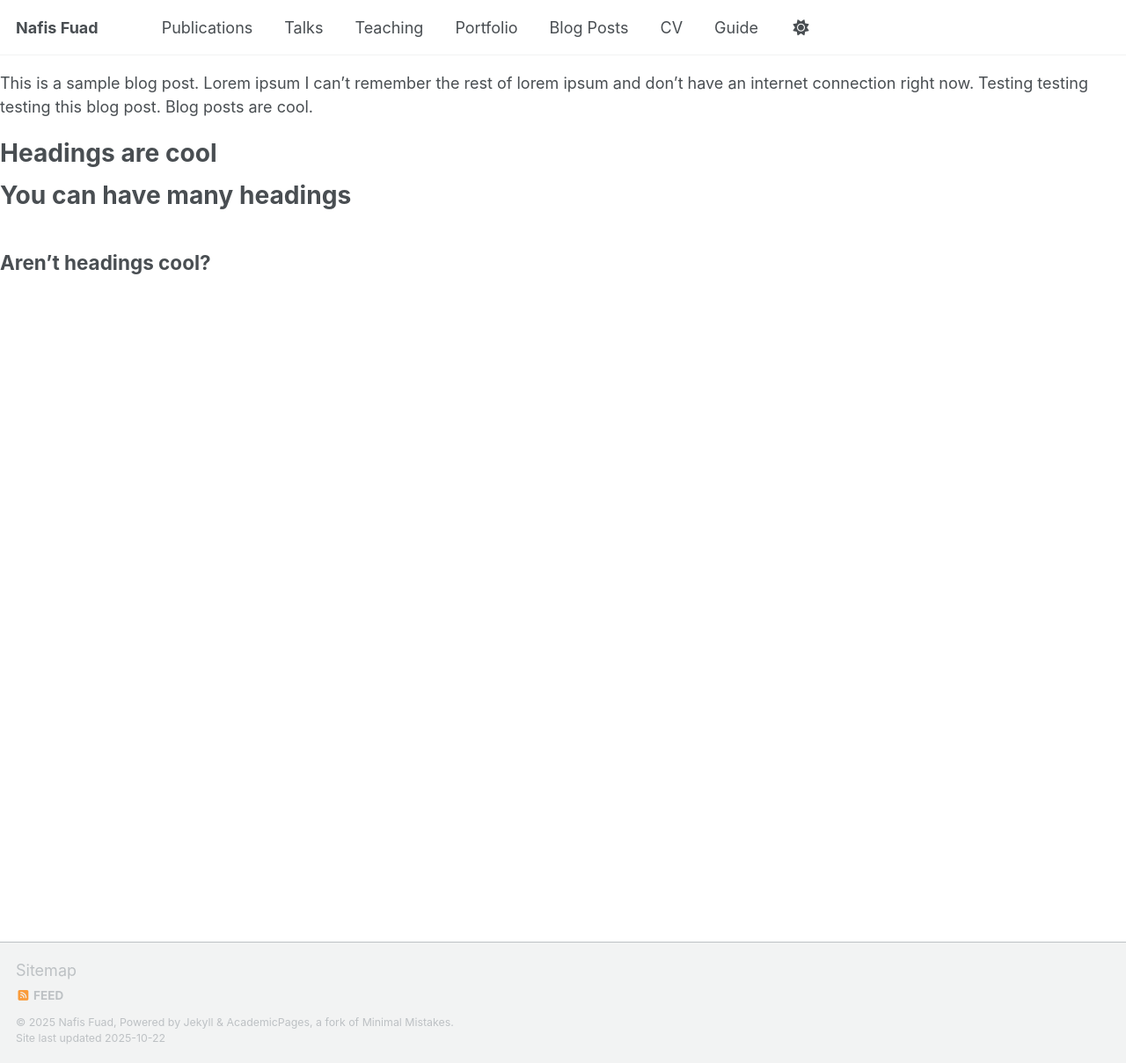
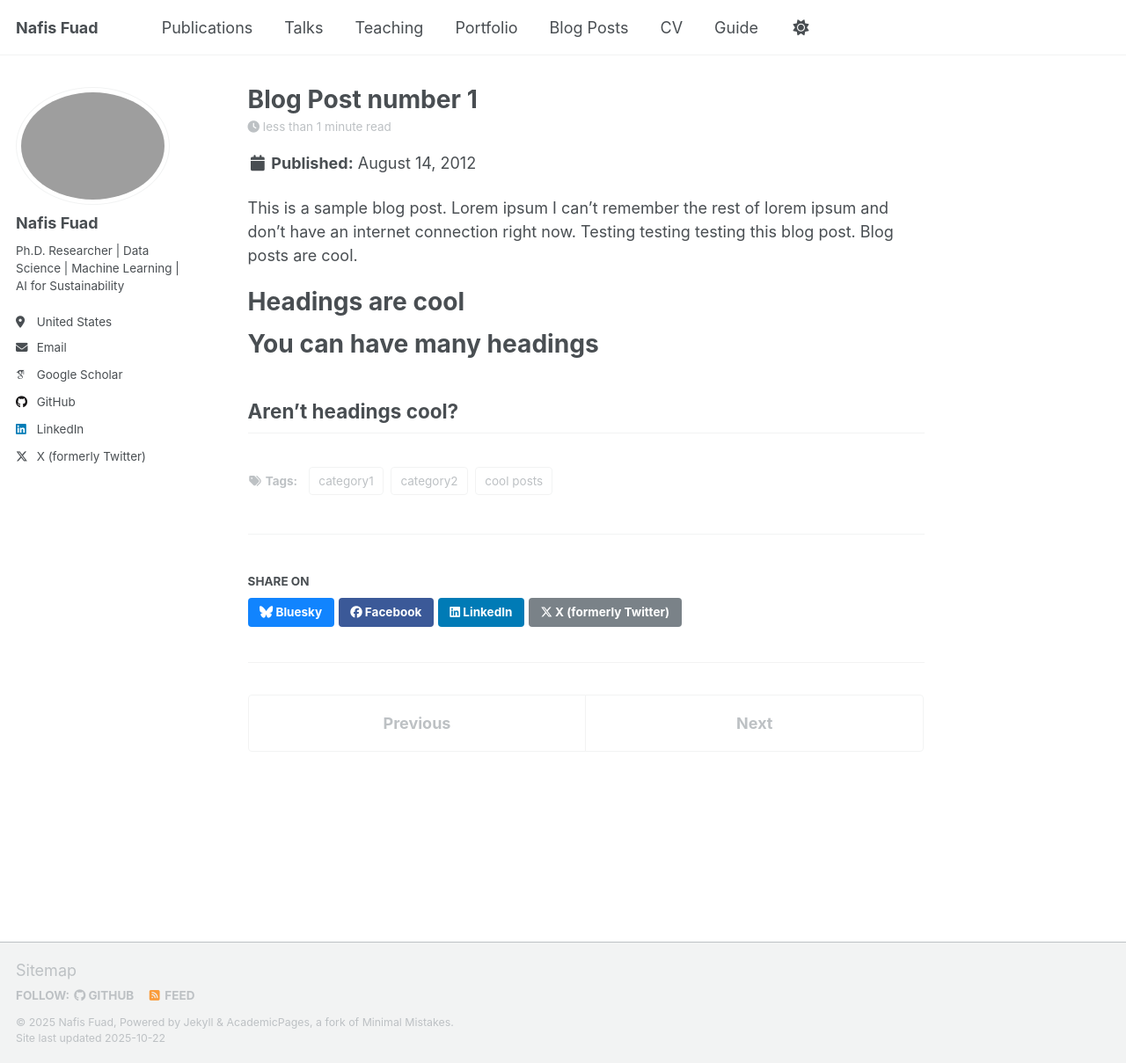
Before and after one commit to nafis-saad/nafis_fuad.github.io, a Jekyll site: the page built from _posts/2012-08-14-blog-post-1.md, in a window 1280 px wide and 1209 px high. Shown: the whole window at 88% size. Built offline with Jekyll 4.4.1, drawn with Linux system fonts in a browser that asks for light colours; some web fonts are replaced; our own code applies the rules of GitHub Pages for plain Markdown files; a script that is not in the unit is left out; part of the change alters nothing that is shown.

Commit message:
Update _config.yml

```diff
--- a/_config.yml
+++ b/_config.yml
@@ -1,45 +1,170 @@
-# Site settings
-title: "Nafis Fuad"
-name: "Nafis Fuad"
-email: "nafisfuad@wayne.edu"
-description: "PhD Researcher| Ai in Transportation | LLM Engineer | Data Science | Machine Learning"
-url: "https://nafis-saad.github.io"
-baseurl: ""
+# ===========================================================
+#   AcademicPages Configuration — customized for Nafis Fuad
+# ===========================================================
 
-# Build settings
+locale                   : "en-US"
+title                    : "Nafis Fuad"
+title_separator          : "-"
+name                     : &name "Nafis Fuad"
+description              : &description "Ph.D. Researcher | Data Science | Machine Learning"
+keywords                 : "data science, machine learning, research, academia, portfolio"
+url                      : "https://nafis-saad.github.io"   # main GitHub Pages URL
+baseurl                  : ""                               # no subpath
+repository               : "nafis-saad/nafis_fuad.github.io"
+teaser                   :
+breadcrumbs              : false
+words_per_minute         : 160
+future                   : true
+read_more                : "disabled"
+talkmap_link             : false
+
+# -----------------------------------------------------------
+# Comments (disabled for now)
+# -----------------------------------------------------------
+comments:
+  provider               : false
+
+# -----------------------------------------------------------
+# SEO + Social Verification
+# -----------------------------------------------------------
+google_site_verification :
+bing_site_verification   :
+alexa_site_verification  :
+yandex_site_verification :
+
+# -----------------------------------------------------------
+# Social Sharing
+# -----------------------------------------------------------
+twitter:
+  username               : &twitter nafis_fuad
+facebook:
+  username               :
+og_image                 :
+
+social:
+  type                   : Person
+  name                   : "Nafis Fuad"
+  links:
+    - "https://github.com/nafis-saad"
+    - "https://www.linkedin.com/in/nafis-fuad/"
+    - "https://scholar.google.com/"
+    - "mailto:nafis.fuad@example.com"
+
+# -----------------------------------------------------------
+# Analytics (optional)
+# -----------------------------------------------------------
+analytics:
+  provider               : false
+  google:
+    tracking_id          :
+
+# -----------------------------------------------------------
+# Site Author
+# -----------------------------------------------------------
+author:
+  name             : "Nafis Fuad"
+  avatar           : "profile.jpg"      # put your image in /images/
+  bio              : "Ph.D. Researcher | Data Science | Machine Learning | AI for Sustainability"
+  location         : "United States"
+  googlescholar    : "https://scholar.google.com/"
+  researchgate     :
+  email            : "nafis.fuad@example.com"
+  github           : "nafis-saad"
+  linkedin         : "nafis-fuad"
+  twitter          : "nafis_fuad"
+
+# -----------------------------------------------------------
+# Jekyll settings
+# -----------------------------------------------------------
+encoding: "utf-8"
+markdown_ext: "markdown,mkdown,mkdn,mkd,md"
+markdown: kramdown
+highlighter: rouge
+lsi: false
+excerpt_separator: "\n\n"
+incremental: false
+
+kramdown:
+  input: GFM
+  hard_wrap: false
+  auto_ids: true
+  toc_levels: 1..6
+
+# -----------------------------------------------------------
+# Collections
+# -----------------------------------------------------------
+collections:
+  portfolio:
+    output: true
+    permalink: /:collection/:path/
+  talks:
+    output: true
+    permalink: /:collection/:path/
+
+# -----------------------------------------------------------
+# Defaults
+# -----------------------------------------------------------
+defaults:
+  - scope:
+      path: ""
+      type: posts
+    values:
+      layout: single
+      author_profile: true
+      read_time: true
+      comments: false
+      share: true
+  - scope:
+      path: ""
+      type: pages
+    values:
+      layout: single
+      author_profile: true
+
+# -----------------------------------------------------------
+# Sass / Theme / Plugins
+# -----------------------------------------------------------
+sass:
+  sass_dir: _sass
+  style: compressed
+
 theme: minimal-mistakes-jekyll
 remote_theme: "mmistakes/minimal-mistakes@4.24.0"
 
-markdown: kramdown
-permalink: pretty
-paginate: 5
-paginate_path: /page:num/
 plugins:
+  - jekyll-paginate
+  - jekyll-sitemap
   - jekyll-feed
+  - jekyll-seo-tag
+  - jemoji
+
+# mimic GitHub Pages safe mode
+whitelist:
+  - jekyll-paginate
   - jekyll-sitemap
-  - jekyll-paginate
-  - jekyll-seo-tag
+  - jekyll-feed
+  - jemoji
 
-# Sidebar information
-author:
-  name   : "Nafis Fuad"
-  avatar : "/images/profile.jpg"
-  bio    : "Short biography for the left-hand sidebar"
-  location: "USA"
-  links:
-    - label: "Email"
-      icon: "fas fa-fw fa-envelope"
-      url: "mailto:your_email@example.com"
-    - label: "Google Scholar"
-      icon: "ai ai-google-scholar"
-      url: "https://scholar.google.com/"
-    - label: "GitHub"
-      icon: "fab fa-fw fa-github"
-      url: "https://github.com/nafis-saad"
+# -----------------------------------------------------------
+# Archives
+# -----------------------------------------------------------
+category_archive:
+  type: liquid
+  path: /categories/
+tag_archive:
+  type: liquid
+  path: /tags/
 
-# Footer
-footer:
-  links:
-    - label: "GitHub"
-      icon: "fab fa-fw fa-github"
-      url: "https://github.com/nafis-saad"
+# -----------------------------------------------------------
+# Output / Pagination
+# -----------------------------------------------------------
+permalink: /:categories/:title/
+timezone: America/New_York
+
+# -----------------------------------------------------------
+# HTML Compression
+# -----------------------------------------------------------
+compress_html:
+  clippings: all
+  ignore:
+    envs: development
```
